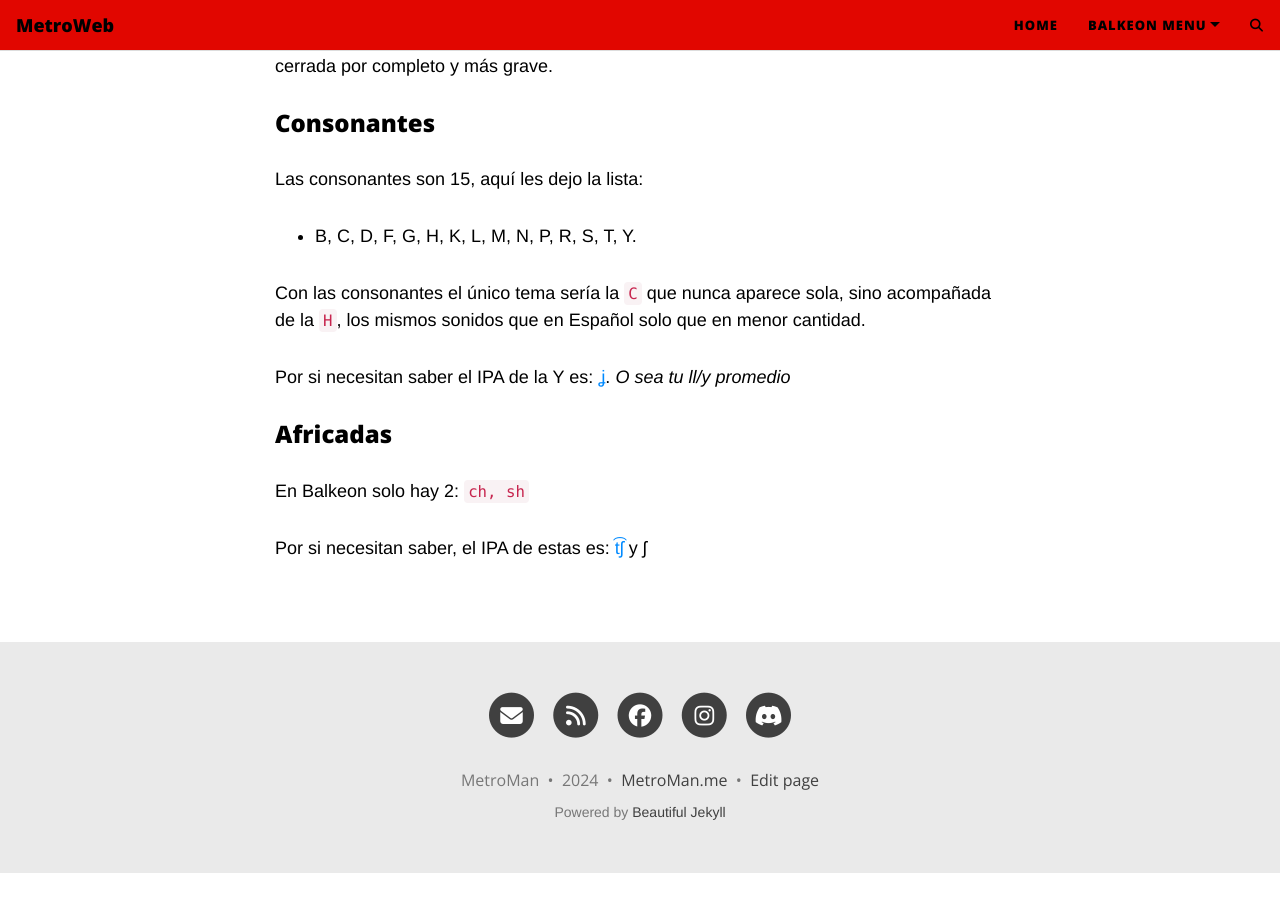
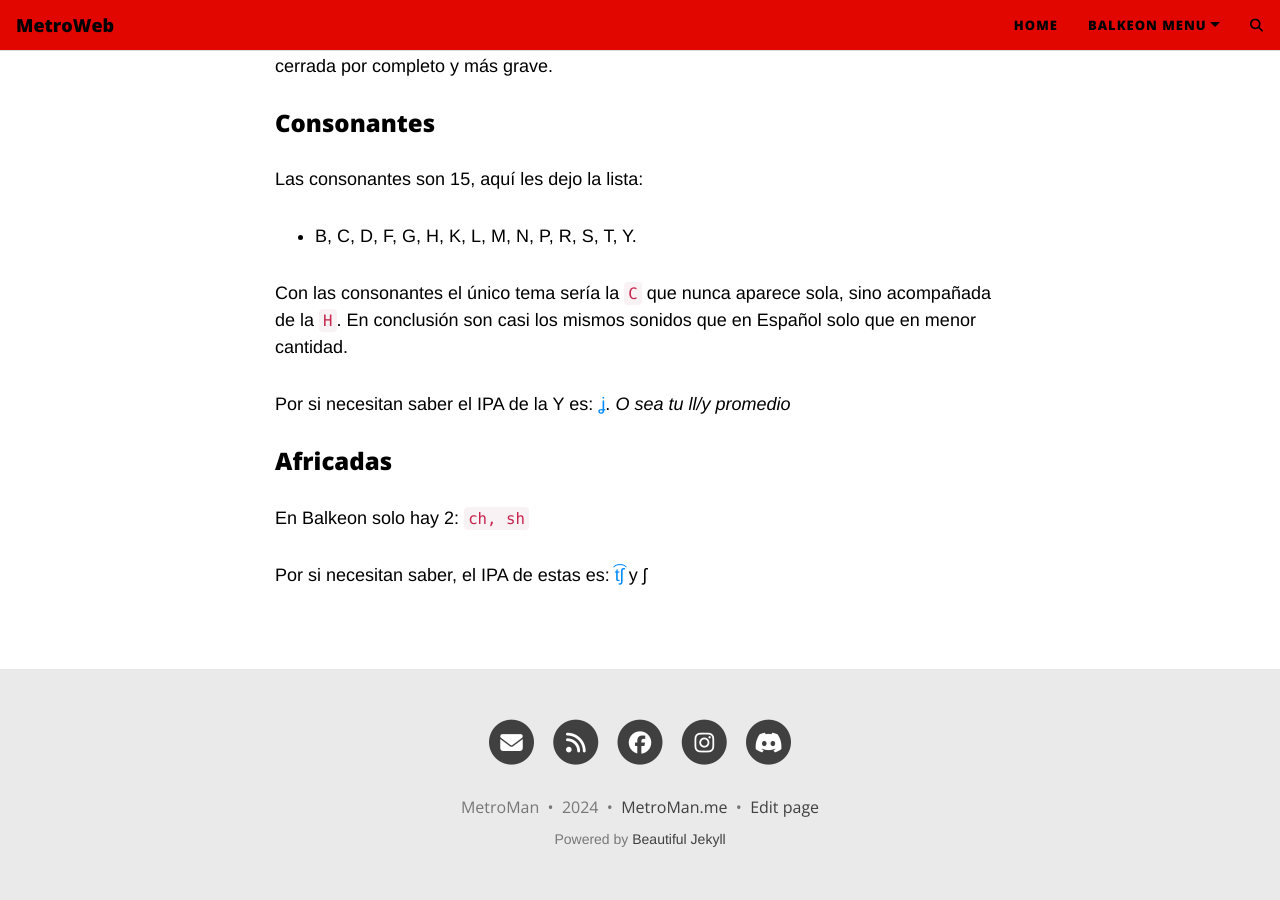
Before and after one commit to MetroManSR/MetroWeb1, a Jekyll site: the page built from balkeon/docs/phonology.md, in a window 1280 px wide and 900 px high, scrolled down 994 px. Built offline with Jekyll 4.4.1, drawn with Linux system fonts in a browser that asks for light colours; our own code applies the rules of GitHub Pages for plain Markdown files; comment, search, counter and statistics services are not loaded; before the commit the page ends 1867 px from its top, so only the background shows below that.

Commit message:
Arreglado phonology.md

```diff
--- a/balkeon/docs/phonology.md
+++ b/balkeon/docs/phonology.md
@@ -22,7 +22,7 @@
 - Tutfosin, tutfaum
 - Siempre, de todas formas
 
-En estos ejemplos tenemos la letra `T` y la letra `F`, las que cuando van juntas usualmente provocan problemas al hablar, con la vocal muda *schwa* (la representaremos como `ə`) quedaría así:
+En estos ejemplos tenemos la letra `T` y la letra `F`, las que cuando van juntas usualmente provocan problemas al hablar, con la vocal muda *schwa* (la representaremos como **ə**) quedaría así:
 
 - Tutəfosin, tutəfaum
 
@@ -34,7 +34,7 @@
 
 - B, C, D, F, G, H, K, L, M, N, P, R, S, T, Y.
 
-Con las consonantes el único tema sería la `C` que nunca aparece sola, sino acompañada de la `H`, los mismos sonidos que en Español solo que en menor cantidad.
+Con las consonantes el único tema sería la `C` que nunca aparece sola, sino acompañada de la `H`. En conclusión son casi los mismos sonidos que en Español solo que en menor cantidad.
 
 Por si necesitan saber el IPA de la Y es: [ʝ](https://es.m.wikipedia.org/wiki/%EA%9E%B2). *O sea tu ll/y promedio*
 
```
